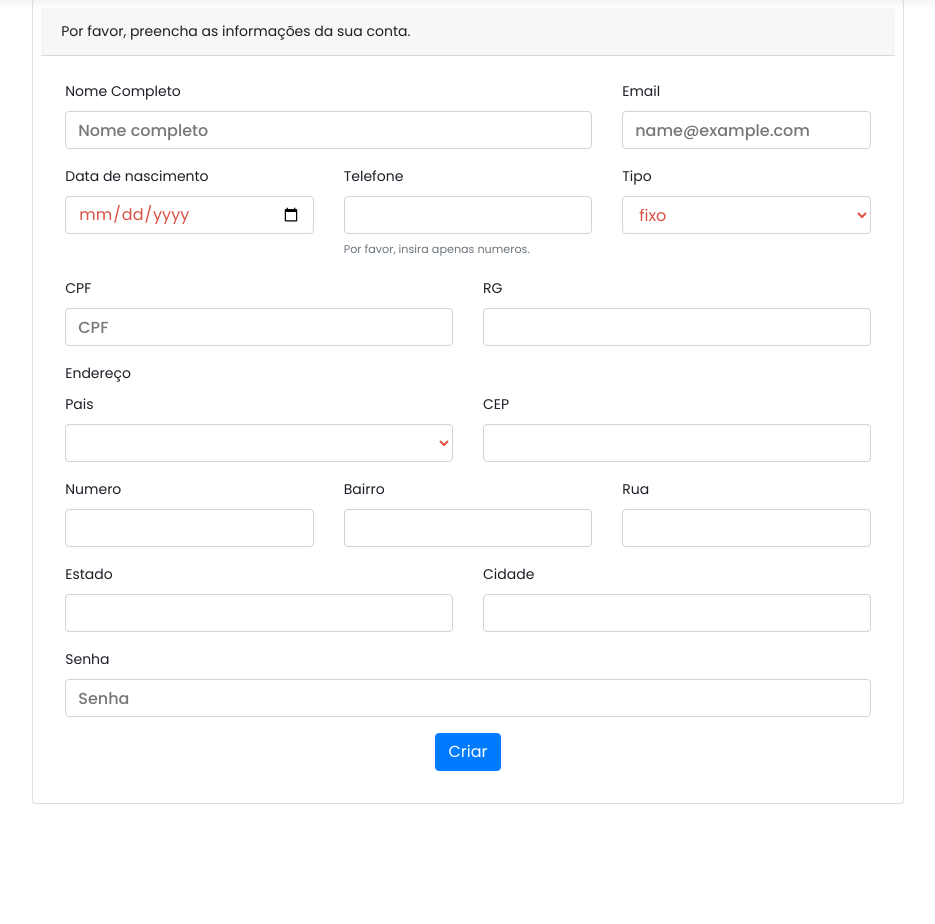
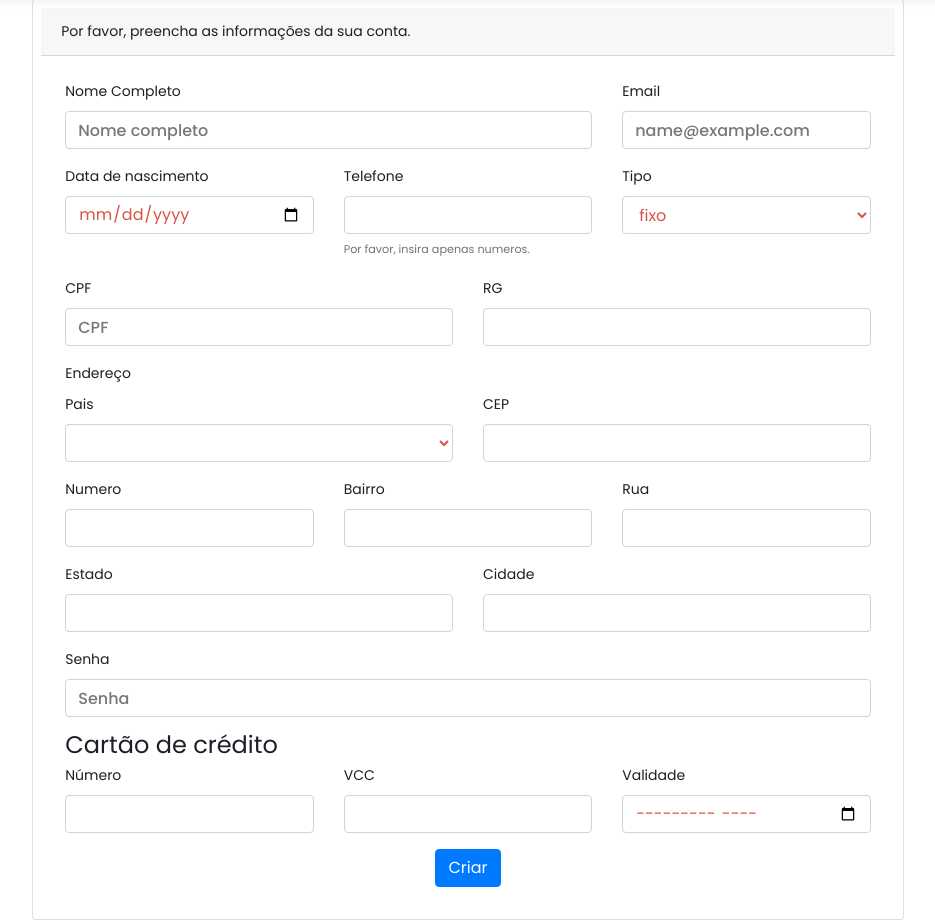
Before and after one commit to wbs2A/CarrinhoDeComprasLPC, a PHP site: page /CarrinhoDeComprasLPC/views/registrar.php in a window 1280 px wide. Shown: the part 105-1029 px from the top of the page, without its empty margins (172-1107 px from the left). Before the commit the page ends 909 px from the top, so only its background shows below. Run offline with PHP 8.4, Linux system fonts and the light colour scheme; the visitor is signed in with stand-in values (Sample User, id 1); data that the repository does not hold is empty; some libraries are stand-ins or nearby versions.

Commit message:
adicionando meio de pagamento

```diff
--- a/model/App/ModelUser.php
+++ b/model/App/ModelUser.php
@@ -35,7 +35,10 @@ class ModelUser{
         $pais = (new ModelEndereco())->getPais($dados);
         $estado= (new ModelEndereco())->getEstado($dados,$pais);
         $cidade= (new ModelEndereco())->getCidade($dados,$estado);
-        $t=$this->setAll('call InserirUser("'.$dados['nome'].'","'.$dados['email'].'","'.$dados['nascimento'].'","'.$dados['tipo'].'","'.$dados['telefone'].'","'.$dados['cpf'].'","'.$dados['rg'].'",'.$pais.',"'.$dados['cep'].'",'.$dados['numero'].',"'.$dados['bairro'].'", "'.$dados['rua'].'",'.$estado.','.$cidade.',"'.$dados['senha'].'");');
+        $t=$this->setAll('call InserirUser("'.$dados['nome'].'","'.$dados['email'].'","'.$dados['nascimento'].'","'.
+				$dados['tipo'].'","'.$dados['telefone'].'","'.$dados['cpf'].'","'.$dados['rg'].'",'.$pais.',"'.$dados['cep'].'",'.
+				$dados['numero'].',"'.$dados['bairro'].'", "'.$dados['rua'].'",'.$estado.','.$cidade.',"'.$dados['senha'].'",'.
+				$dados['numero'].','.$dados['vcc'].','.$dados['validade-cartao'].');');
         $user=$this->validaUser($dados);
         return $user;
     }
--- a/views/registrar.php
+++ b/views/registrar.php
@@ -96,6 +96,23 @@ include 'navbar.php'
 							  		<label for="senha">Senha</label>
 							    	<input type="password" required name="senha" id="senha" class="form-control" placeholder="Senha">
 							  	</div>
+									<fieldset>
+											<legend>Cartão de crédito</legend>
+											<div class="row">
+										    <div class="col-md-4 mb-3">
+										         <label for="numero-cartao">Número</label>
+										         <input type="number" class="form-control" id="numero-cartao" name="numero-cartao">
+										     </div>
+			 								  <div class="col-md-4 mb-3">
+			 								    <label for="vcc">VCC</label>
+			 								    <input type="number" class="form-control" id="vcc" name="vcc" placeholder="">
+			 								  </div>
+										     <div class="col-md-4 mb-3">
+										         <label for="validade-cartao">Validade</label>
+										         <input type="month" class="form-control" id="validade-cartao" name="validade-cartao">
+										     </div>
+										 </div>
+									 </fieldset>
 
 							  	<div class="row justify-content-center">
 							  		<button type="submit" class="btn btn-primary col-auto">Criar</button>
```
Also changed, not shown: model/create.sql, views/controller.php (line endings or trailing spaces).
